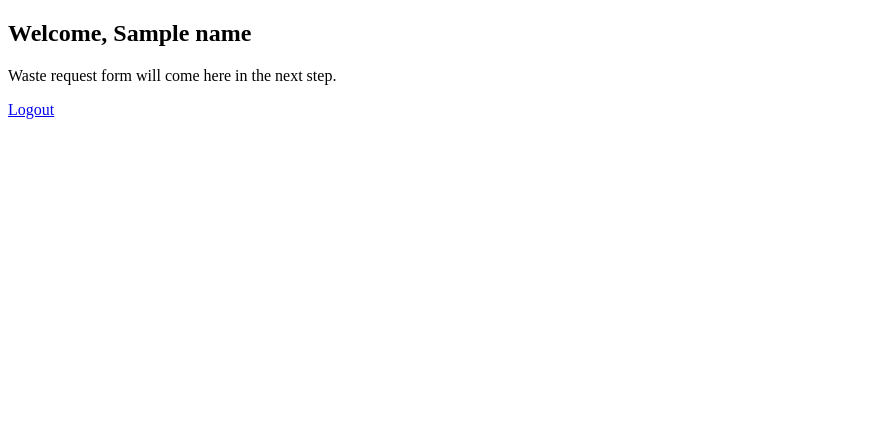
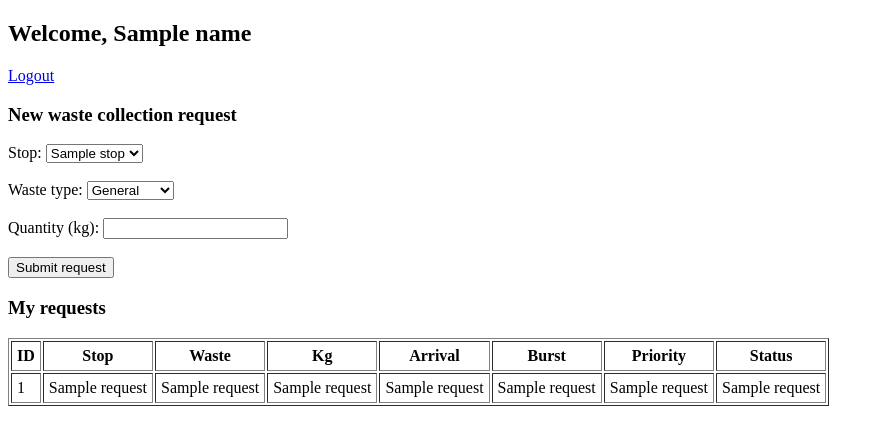
Before and after one commit to himishjaiswal/SMART-WASTE-MANAGER-, a Flask app: template templates/dashboard.html in a window 1280 px wide. Shown: the top 445 px of the page, without its empty margins (0-884 px from the left). Run offline with Flask 3, Linux system fonts and the light colour scheme; the template is opened without the code that fills it: most values are stand-ins (such as "Sample title", 1, 10 or a date in 2020).

Commit message:
waste request form with automatic arrival and burst time

```diff
--- a/app.py
+++ b/app.py
@@ -1,10 +1,19 @@
 from flask import Flask, render_template, request, redirect, session
 from werkzeug.security import generate_password_hash, check_password_hash
 import mysql.connector
+import time
 
 app = Flask(__name__)
 app.secret_key = "ecotech_secret"      # needed for login sessions
 
+# the route starts when the server starts
+route_start = time.time()
+
+# base pickup time in minutes for each waste type
+base_time = {"General": 3, "Wet": 5, "Hazardous": 8}
+
+# priority of each waste type (1 = most urgent)
+priority_of = {"Hazardous": 1, "General": 2, "Wet": 2}
 
 def get_db():
     return mysql.connector.connect(
@@ -73,7 +82,53 @@ def login():
 def dashboard():
     if "user_id" not in session:
         return redirect("/login")
-    return render_template("dashboard.html", name=session["name"])
+
+    db = get_db()
+    cur = db.cursor()
+
+    # stops the user can choose from (not the depot or dump site)
+    cur.execute("SELECT stop_id, stop_name FROM stop WHERE stop_name NOT IN ('Depot', 'Dump Site')")
+    stops = cur.fetchall()
+
+    # this user's requests, joined with the stop name
+    cur.execute("""SELECT r.request_id, s.stop_name, r.waste_type, r.quantity_kg,
+                          r.arrival_time, r.burst_time, r.priority, r.status
+                   FROM waste_request r JOIN stop s ON r.stop_id = s.stop_id
+                   WHERE r.user_id = %s ORDER BY r.request_id DESC""",
+                (session["user_id"],))
+    requests = cur.fetchall()
+    db.close()
+
+    return render_template("dashboard.html", name=session["name"],
+                           stops=stops, requests=requests)
+
+
+@app.route("/request", methods=["POST"])
+def make_request():
+    if "user_id" not in session:
+        return redirect("/login")
+
+    stop_id = request.form["stop_id"]
+    waste_type = request.form["waste_type"]
+    quantity = int(request.form["quantity"])
+
+    if quantity <= 0:
+        return redirect("/dashboard")
+
+    # system fills the OS fields, the user does not enter them
+    arrival = int((time.time() - route_start) / 60)    # minutes since route started
+    burst = base_time[waste_type] + quantity // 20     # pickup time in minutes
+    priority = priority_of[waste_type]
+
+    db = get_db()
+    cur = db.cursor()
+    cur.execute("""INSERT INTO waste_request
+                   (user_id, stop_id, waste_type, quantity_kg, priority, arrival_time, burst_time)
+                   VALUES (%s, %s, %s, %s, %s, %s, %s)""",
+                (session["user_id"], stop_id, waste_type, quantity, priority, arrival, burst))
+    db.commit()
+    db.close()
+    return redirect("/dashboard")
 
 
 @app.route("/logout")
--- a/templates/dashboard.html
+++ b/templates/dashboard.html
@@ -3,7 +3,38 @@
 <head><title>Dashboard</title></head>
 <body>
     <h2>Welcome, {{ name }}</h2>
-    <p>Waste request form will come here in the next step.</p>
     <a href="/logout">Logout</a>
+
+    <h3>New waste collection request</h3>
+    <form method="POST" action="/request">
+        Stop:
+        <select name="stop_id">
+            {% for s in stops %}
+            <option value="{{ s[0] }}">{{ s[1] }}</option>
+            {% endfor %}
+        </select><br><br>
+        Waste type:
+        <select name="waste_type">
+            <option>General</option>
+            <option>Wet</option>
+            <option>Hazardous</option>
+        </select><br><br>
+        Quantity (kg): <input type="number" name="quantity" min="1" required><br><br>
+        <button type="submit">Submit request</button>
+    </form>
+
+    <h3>My requests</h3>
+    <table border="1" cellpadding="5">
+        <tr>
+            <th>ID</th><th>Stop</th><th>Waste</th><th>Kg</th>
+            <th>Arrival</th><th>Burst</th><th>Priority</th><th>Status</th>
+        </tr>
+        {% for r in requests %}
+        <tr>
+            <td>{{ r[0] }}</td><td>{{ r[1] }}</td><td>{{ r[2] }}</td><td>{{ r[3] }}</td>
+            <td>{{ r[4] }}</td><td>{{ r[5] }}</td><td>{{ r[6] }}</td><td>{{ r[7] }}</td>
+        </tr>
+        {% endfor %}
+    </table>
 </body>
 </html>
```
